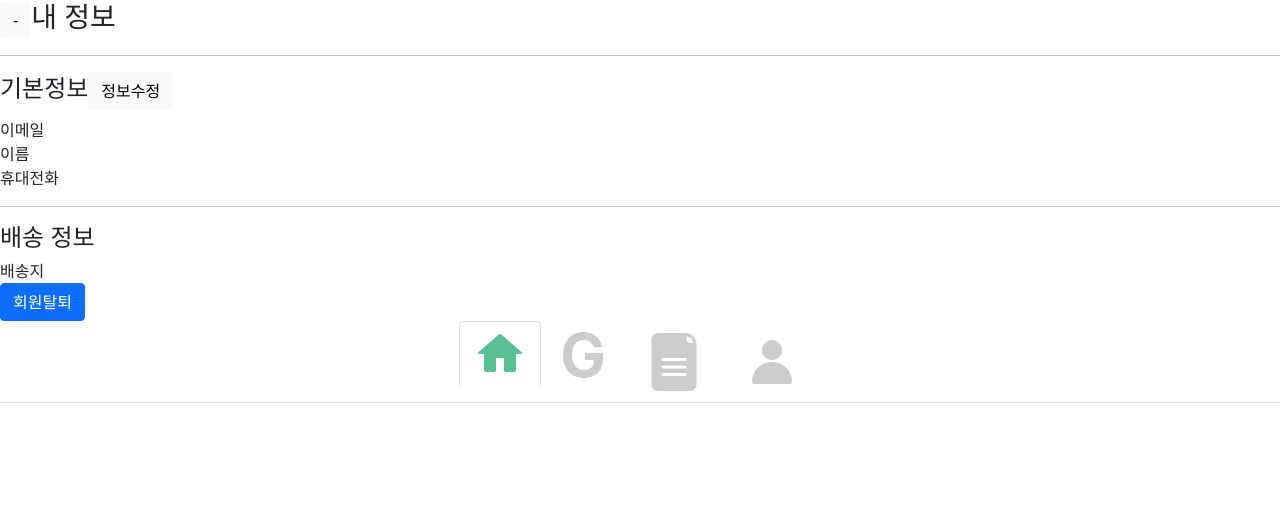
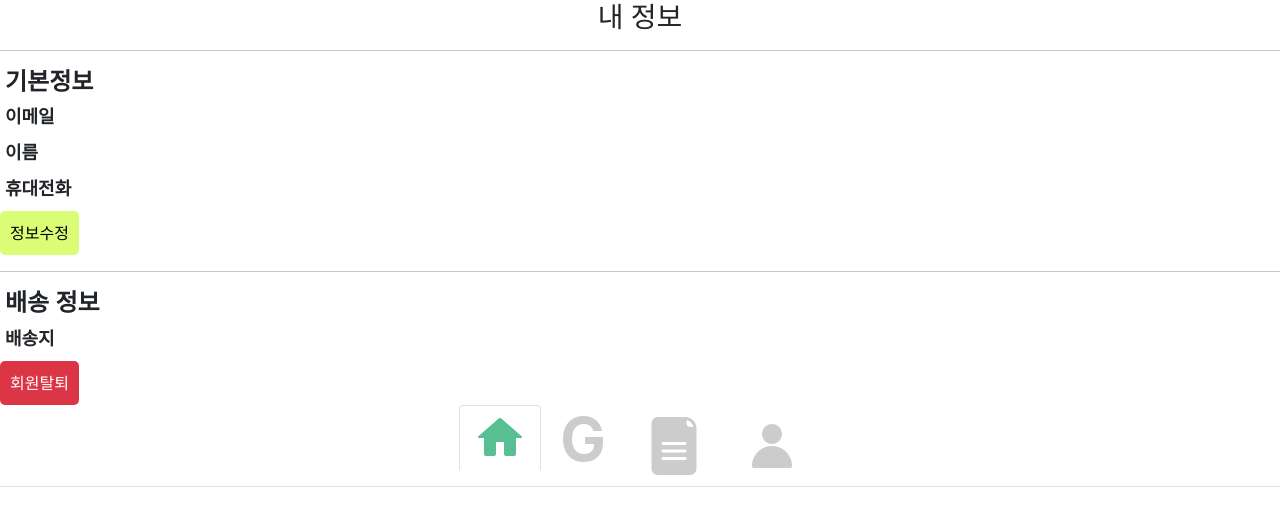
Before and after one commit to hwangseonju/MonitoringBwadrigo, a React (Create React App) app in the folder front/bwadrigo/: page /myInfo in a window 1280 px wide. Shown: the top 526 px of the page. Built offline with nearby package versions, Linux system fonts and the light colour scheme; no server answers.

Commit message:
[S06P31S104-269] Feat: update MyInfo and MyInfoModify css
내정보 관련 페이지 css 적용

```diff
--- /dev/null
+++ b/front/bwadrigo/src/components/MyInfo.css
@@ -0,0 +1,44 @@
+.Modi-btn{
+    /*#1FB67A*/
+    background-color: #dafd75;
+    color: black;
+    padding: 10px 10px;
+    border-radius: 5px;
+    border-color: white;
+    border: 0;
+    outline: 0;
+}
+
+.Del-btn{
+    background-color: #dc3545;
+    color: white;
+    padding: 10px 10px;
+    border-radius: 5px;
+    border: 0;
+    outline: 0;
+}
+
+.Text-bold{
+    font-size: large;
+    font-weight: bold;
+    border:1px;
+    float: left;
+    width: 100px;
+    height: 30px;
+    margin-left: 5px;
+}
+
+.Text-common{
+    /* text-indent: 1em; */
+    font-size: large;
+    color: gray;
+    display: inline-block;
+    width: 200px;
+    height: 30px;
+    margin-left: 5px;
+}
+
+.Sub-title{
+    font-weight: bold;
+    margin-left: 5px;
+}
--- a/front/bwadrigo/src/components/MyInfo.jsx
+++ b/front/bwadrigo/src/components/MyInfo.jsx
@@ -2,8 +2,13 @@ import { useState, useEffect, useCallback } from 'react';
 import { Link } from 'react-router-dom';
 import {Button} from 'react-bootstrap';
 import axios from 'axios';
+import myinfomodify from "./MyInfoModify";
+import "./MyInfo.css";
 
 function MyInfo() {
+    const goChange = () => {
+        window.location.href = "/MyInfoModify";
+    };
     const [member,setMember] = useState({
     memberEmail:"",
     memberName:"",
@@ -60,18 +65,31 @@ function MyInfo() {
 
     return (
         <div>
-            <h3><Button href='/' variant="light">-</Button>내 정보</h3>
-            <hr></hr>
-            <h4>기본정보<Button href='/myinfomodify' variant="light">정보수정</Button></h4>
-            이메일 {member.memberEmail }<br/>
-            이름 {member.memberName}<br/>
-            휴대전화{ member.memberPhone}<br />
-            <hr></hr>
-            <h4>배송 정보</h4>
-            배송지 {member.memberAddress}<br />
-            <Button onClick={deleteMember}>회원탈퇴</Button>
+
+            <h3 className='text-center'>내 정보</h3>
+            <hr />
+            <h4><div className='Sub-title'>기본정보</div></h4>
+            {/* <div style="width:200px; height:150px; border:1px solid red; float:left;">dd</div> */}
+            <div className='Text-bold'>이메일 </div>
+            <div className='Text-common'>{member.memberEmail}</div>
+            <br/>
+            <div className='Text-bold'>이름 </div>
+            <div className='Text-common'>{member.memberName}</div>
+            <br/>
+            <div className='Text-bold'>휴대전화</div>
+            <div className='Text-common'>{member.memberPhone}</div>
+            <br/>
+            <button onClick={goChange} className="Modi-btn">정보수정</button>
+            <hr />
+            <h4><div className='Sub-title'>배송 정보</div></h4>
+            <div className='Text-bold'>배송지</div>
+            <div className='Text-common'>{member.memberAddress}</div>
+            <br/>
+            <button onClick={deleteMember} className="Del-btn">회원탈퇴</button>
         </div>
     )
 
+
 }
+
 export default MyInfo;
--- /dev/null
+++ b/front/bwadrigo/src/components/MyInfoModify.css
@@ -0,0 +1,14 @@
+.Sub-title{
+    font-weight: bold;
+    margin-left: 5px;
+}
+
+.Save-btn{
+    background-color: black;
+    color: #dafd75;
+    padding: 10px 10px;
+    border-radius: 5px;
+    border-color: white;
+    border: 0;
+    outline: 0;
+}
--- a/front/bwadrigo/src/components/MyInfoModify.jsx
+++ b/front/bwadrigo/src/components/MyInfoModify.jsx
@@ -1,6 +1,7 @@
 import axios from 'axios';
 import { useState, useEffect, useCallback } from 'react';
 import { Button, InputGroup, FormControl } from 'react-bootstrap';
+import './MyInfoModify.css';
 
 function MyInfoModify() {
     const [member, setMember] = useState({
@@ -55,7 +56,6 @@ function MyInfoModify() {
         setModifiedPassword(e.target.value)
     }
 
-
     const updateUser = useCallback(async(e)=>{
         let Authorization = localStorage.getItem("authorization")
         let RefreshToekn = localStorage.getItem("refreshtoken")
@@ -90,9 +90,9 @@ function MyInfoModify() {
     })
     return (
         <div>
-            <h3><Button href='/' variant="light">-</Button>내 정보 수정</h3>
-            <h4>정보수정</h4>
-
+            <h3 className='text-center'>내 정보 수정</h3>
+            <hr />
+            <h4><div className='Sub-title'>정보수정</div></h4>
             이메일
             <FormControl
             value={member.memberEmail}
@@ -133,8 +133,7 @@ function MyInfoModify() {
             onChange={addressChange}
             value={member.memberAddress}
             /><br/>
-
-            <Button onClick={updateUser} variant="dark">변경사항 저장</Button>
+            <button onClick={updateUser} className="Save-btn">변경사항 저장</button>
 
         </div>
     )
--- a/front/bwadrigo/src/components/payment/PaymentHistory.jsx
+++ b/front/bwadrigo/src/components/payment/PaymentHistory.jsx
@@ -95,7 +95,7 @@ function PaymentHistory() {
     }
     return(
     <div>
-        <h3><Button href='/' variant="light">-</Button>결제 내역</h3>
+        <h3 className='text-center'>결제 내역</h3>
         <hr></hr>
             <Button variant="outline-secondary" name="1" onClick={select}>1개월
             </Button> | <Button variant="outline-secondary" name="3" onClick={select}>3개월
```
